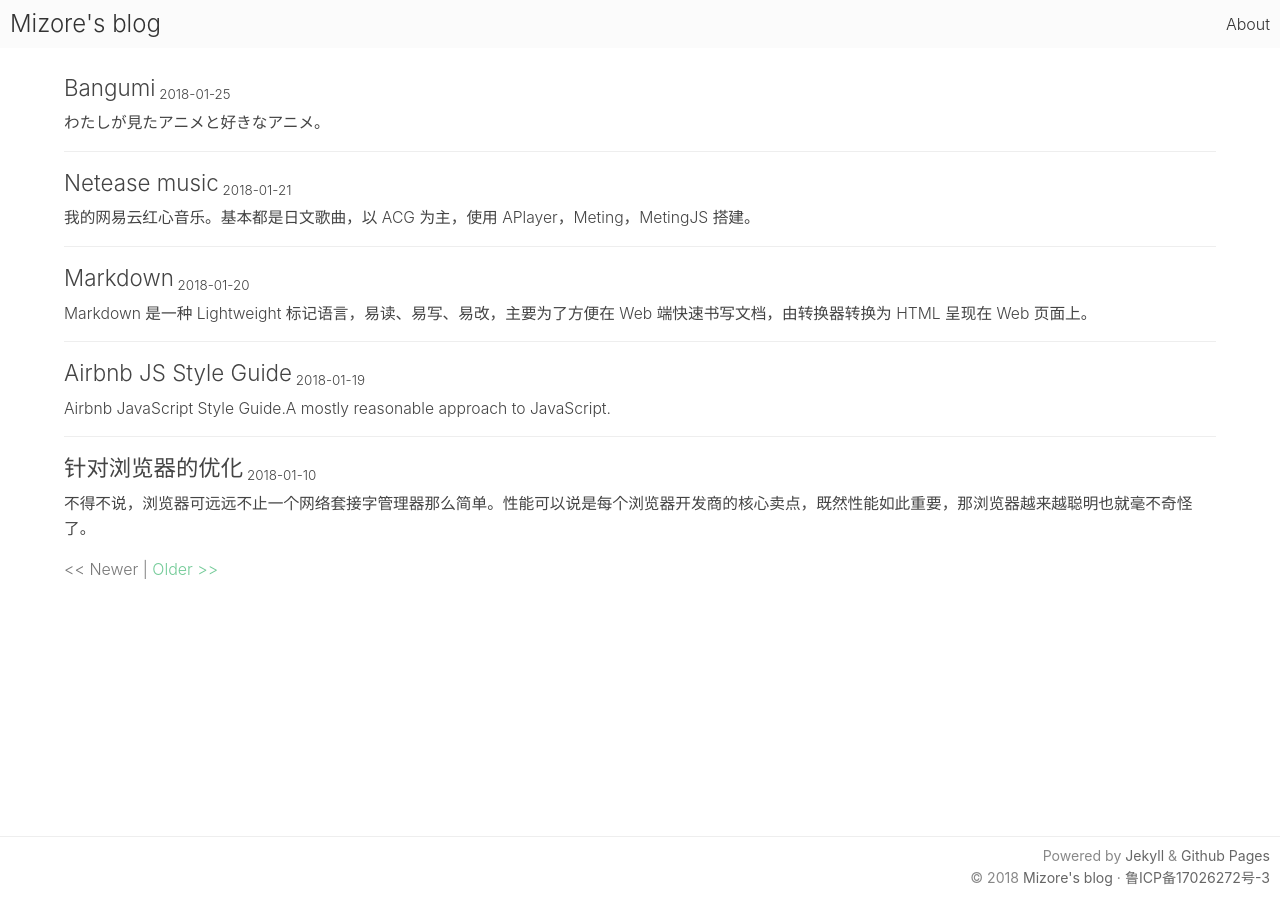
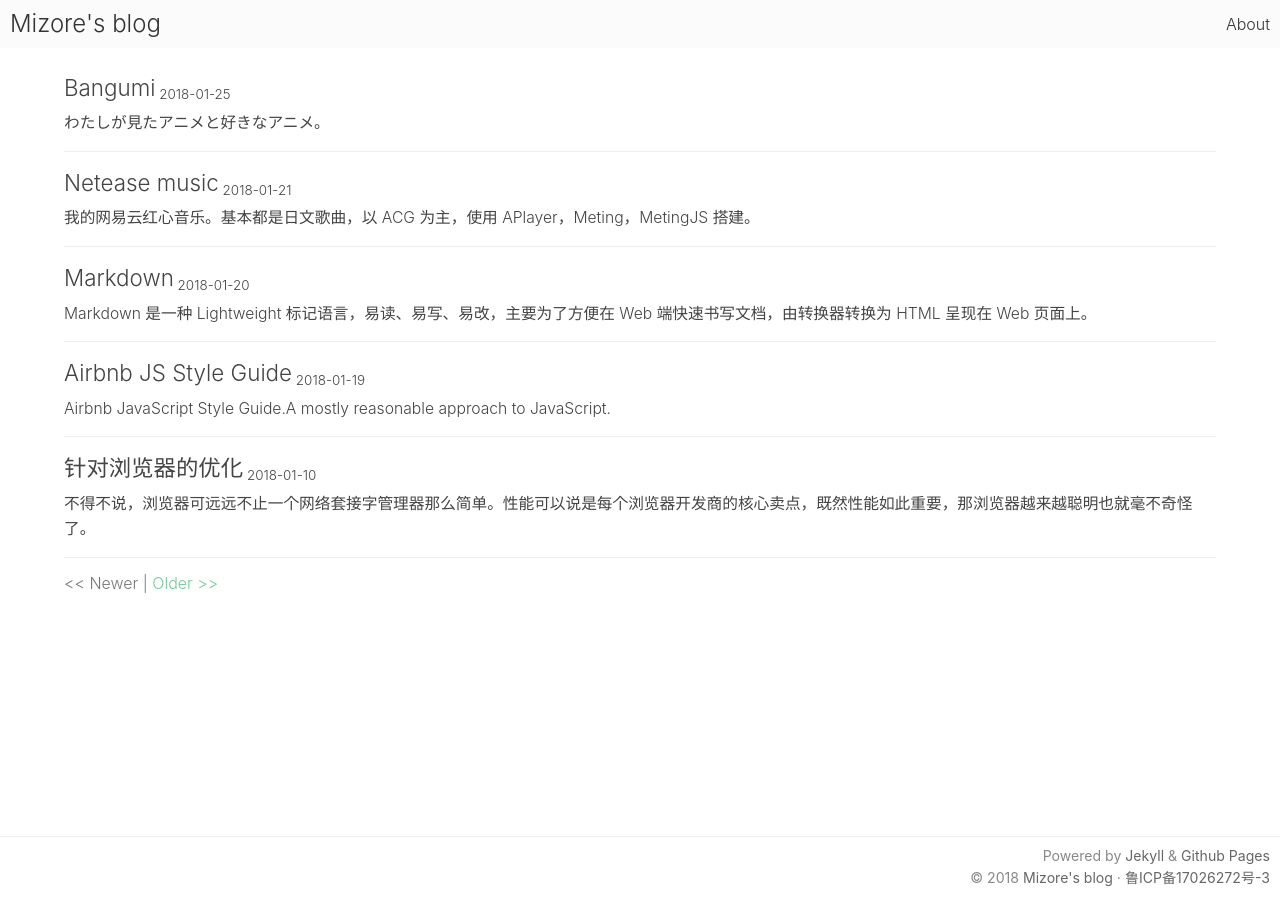
Before and after one commit to 0wQ/0wQ.github.io, a Jekyll site: the page built from index.html, in a window 1280 px wide. Built offline with Jekyll 4.4.1, drawn with Linux system fonts in a browser that asks for light colours; the list of posts is cut into pages by our own code.

Commit message:
blablabla

```diff
--- a/index.html
+++ b/index.html
@@ -8,8 +8,12 @@ copy: false
   <div class="post">
   <h3><a href="{{ post.url }}">{{ post.title }}</a><sub> {{ post.date | date: "%Y-%m-%d" }}</sub></h3>
   <p>{{ post.excerpt | strip_html | strip_newlines }}</p>
-  {%- if paginator.posts.last != post -%}
+  {%- if paginator.total_pages > 1 -%}
     <hr>
+  {%- else -%}
+    {%- if paginator.posts.last != post -%}
+      <hr>
+    {%- endif -%}
   {%- endif -%}
   </div>
 {%- endfor -%}
```
